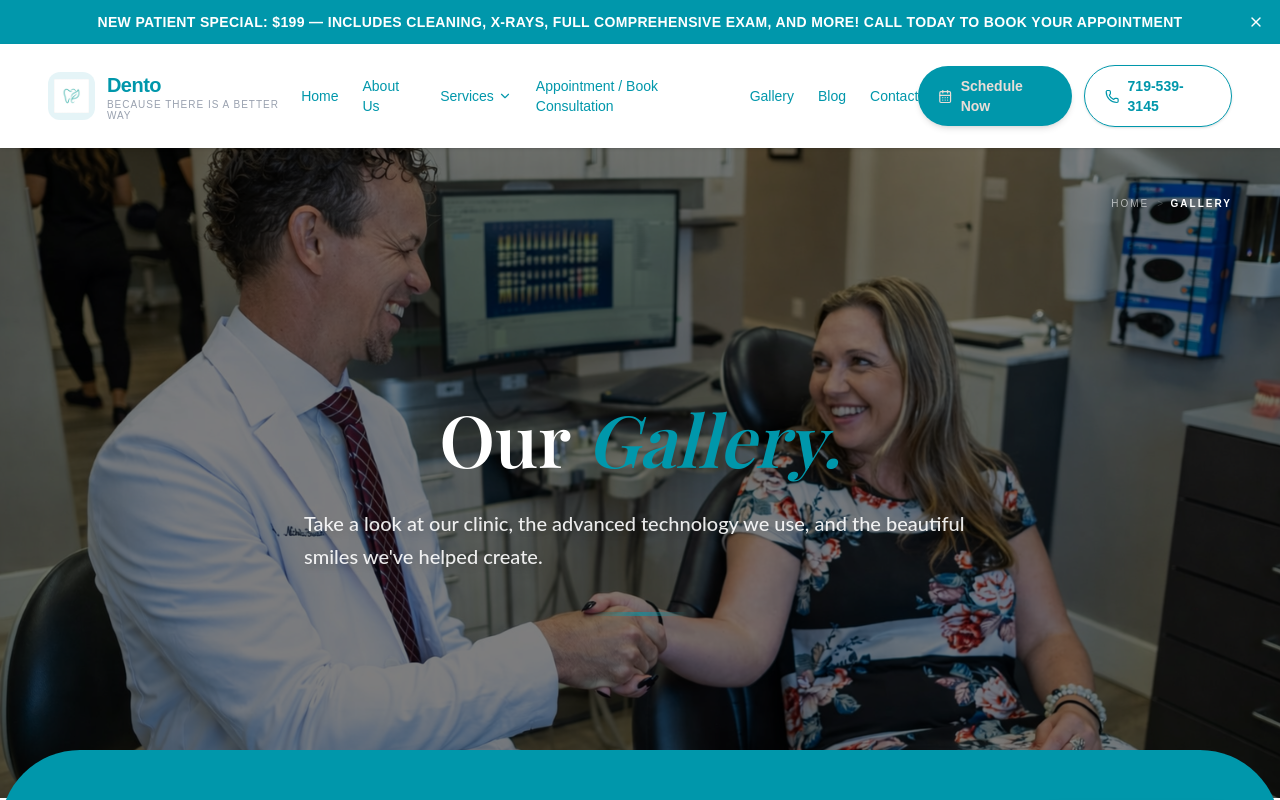
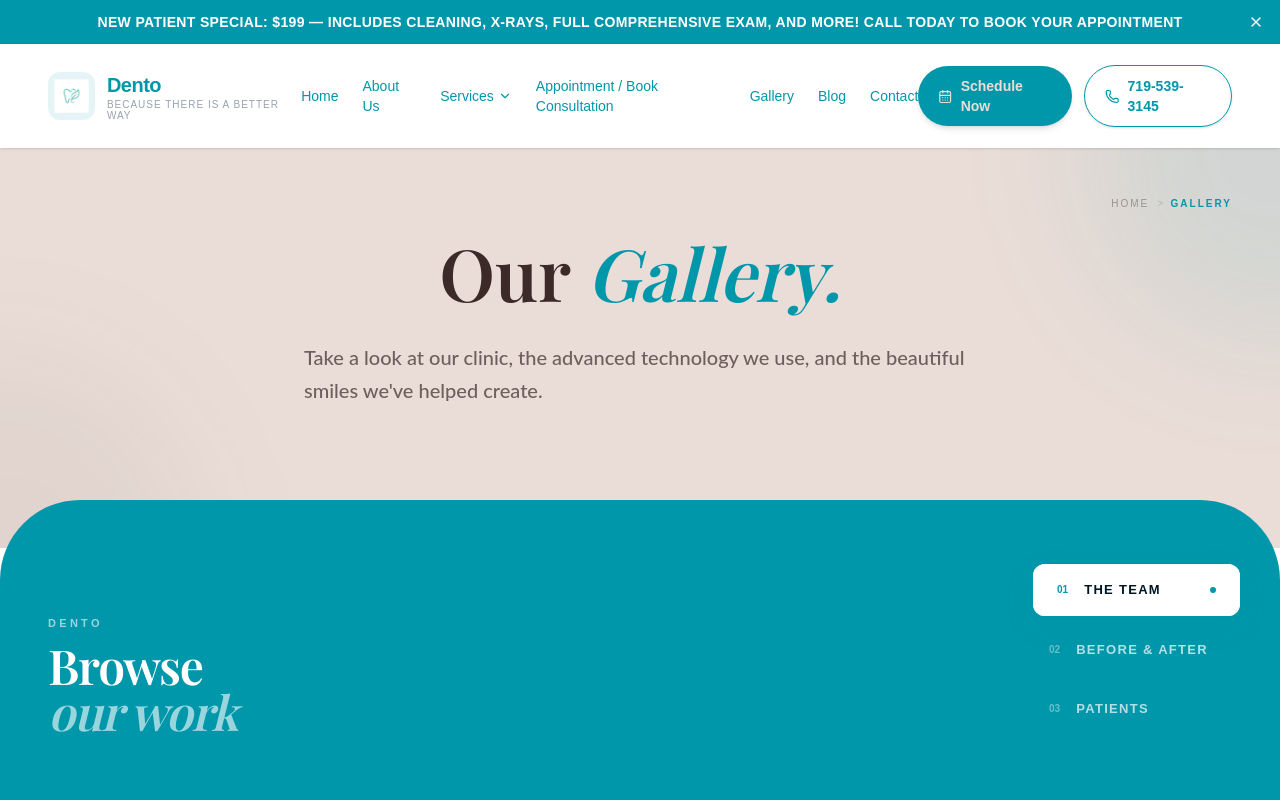
Before and after one commit to Ravalkrushn/Dentist, a Next.js app in the folder frontend/: page /gallery in a window 1280 px wide. Shown: the top 800 px of the page. Built offline with nearby package versions, Linux system fonts and the light colour scheme.

Commit message:
SET UI FOR ALL PAGES

```diff
--- a/frontend/src/app/services/page.tsx
+++ b/frontend/src/app/services/page.tsx
@@ -32,8 +32,8 @@ export default function ServicesPage() {
             <MainNavbar />
 
             {/* Header Section - Styled like Appointment/Gallery */}
-            <section className="relative h-[580px] overflow-hidden bg-[#EADDD7] flex flex-col pt-12">
-                <div className="max-w-[1400px] mx-auto w-full z-20 px-6 lg:px-12">
+            <section className="relative h-[400px] overflow-hidden bg-[#EADDD7] flex flex-col pt-12">
+                <div className="max-w-[1400px] mx-auto px-6 lg:px-12 w-full z-20">
                     <Breadcrumbs
                         items={[
                             { label: "Home", href: "/" },
@@ -45,16 +45,16 @@ export default function ServicesPage() {
                 <div className="absolute top-0 right-0 w-96 h-96 bg-[#0097ab]/10 rounded-full blur-3xl -translate-y-1/2 translate-x-1/2" />
                 <div className="absolute bottom-0 left-0 w-96 h-96 bg-[#3b2a28]/5 rounded-full blur-3xl translate-y-1/2 -translate-x-1/2" />
 
-                <div className="max-w-[1400px] mx-auto text-center relative z-10 px-6 w-full flex-1 flex flex-col justify-center">
+                <div className="max-w-[1400px] mx-auto text-center relative z-10 px-6 w-full flex flex-col pt-4">
                     <h1
                         ref={titleRef}
-                        className="text-5xl md:text-7xl font-[Playfair_Display] text-[#3b2a28] mb-6 leading-tight opacity-0"
+                        className="text-5xl md:text-7xl font-[Playfair_Display] text-[#3b2a28] mb-6 leading-tight opacity-0 font-black"
                     >
                         Our <span className="italic text-[#0097ab]">Services.</span>
                     </h1>
                     <p
                         ref={descRef}
-                        className="text-[#3b2a28]/70 font-[Lato] text-lg md:text-xl max-w-2xl mx-auto leading-relaxed opacity-0"
+                        className="text-[#3b2a28]/70 font-[Lato] text-lg md:text-xl max-w-2xl mx-auto leading-relaxed opacity-0 font-medium"
                     >
                         Comprehensive dental care tailored to your specific needs. From routine cleanings to complete smile makeovers, we ensure a comfortable and professional experience.
                     </p>
--- a/frontend/src/components/AppointmentPage/AppointmentHero.tsx
+++ b/frontend/src/components/AppointmentPage/AppointmentHero.tsx
@@ -23,7 +23,7 @@ export default function AppointmentHero() {
     }, []);
 
     return (
-        <section ref={sectionRef} className="bg-[#EADDD7] h-[580px] text-center relative overflow-hidden flex flex-col pt-12">
+        <section ref={sectionRef} className="bg-[#EADDD7] h-[400px] text-center relative overflow-hidden flex flex-col pt-12">
             <div className="max-w-[1400px] mx-auto px-6 lg:px-12 w-full z-20">
                 <Breadcrumbs
                     items={[
@@ -37,18 +37,16 @@ export default function AppointmentHero() {
             <div className="absolute top-0 right-0 w-96 h-96 bg-[#0097ab]/5 rounded-full blur-3xl -translate-y-1/2 translate-x-1/2" />
             <div className="absolute bottom-0 left-0 w-96 h-96 bg-[#3b2a28]/5 rounded-full blur-3xl translate-y-1/2 -translate-x-1/2" />
 
-            <div className="max-w-4xl mx-auto hero-content relative z-10 flex-1 flex flex-col justify-center">
-                <h1 className="text-5xl md:text-7xl font-[Playfair_Display] text-[#3b2a28] mb-6 leading-tight">
+            <div className="max-w-4xl mx-auto hero-content relative z-10 flex flex-col pt-4">
+                <h1 className="text-5xl md:text-7xl font-[Playfair_Display] text-[#3b2a28] mb-6 leading-tight font-black">
                     Book Your <span className="italic text-[#0097ab]">Visit.</span>
                 </h1>
 
-                <p className="text-[#3b2a28]/70 text-lg md:text-xl font-[Lato] max-w-2xl mx-auto leading-relaxed">
+                <p className="text-[#3b2a28]/70 text-lg md:text-xl font-[Lato] max-w-2xl mx-auto leading-relaxed font-medium">
                     Take the first step towards a healthier, brighter smile.
                     Simple, fast, and stress-free appointment scheduling for the care you deserve.
                 </p>
 
-                {/* Visual Divider */}
-                <div className="w-24 h-1 bg-gradient-to-r from-transparent via-[#0097ab] to-transparent mx-auto mt-10 opacity-30" />
             </div>
         </section>
     );
--- a/frontend/src/components/BlogPage/BlogPage.tsx
+++ b/frontend/src/components/BlogPage/BlogPage.tsx
@@ -40,7 +40,7 @@ export default function BlogSection() {
     return (
         <div ref={sectionRef} className="w-full">
             {/* Header Section part with #E2DED9 */}
-            <section className="w-full h-[501px] bg-[#E2DED9] relative overflow-hidden flex flex-col pt-12">
+            <section className="w-full h-[400px] bg-[#E2DED9] relative overflow-hidden flex flex-col pt-12">
                 <div className="max-w-[1400px] mx-auto px-6 lg:px-12 z-20 w-full">
                     <Breadcrumbs
                         items={[
@@ -49,15 +49,15 @@ export default function BlogSection() {
                         ]}
                     />
                 </div>
-                <div className="max-w-[1400px] mx-auto px-6 lg:px-12 z-10 w-full flex-1 flex items-start justify-center">
-                    <div ref={headerRef} className="text-center space-y-6">
-                        <h1 className="text-[#3b2a28] text-5xl md:text-6xl font-[Playfair_Display] leading-tight">
-                            Relaxation Dental Blog
+                <div className="max-w-[1400px] mx-auto px-6 lg:px-12 z-10 w-full flex items-start justify-center pt-4">
+                    <div ref={headerRef} className="text-center">
+                        <h1 className="text-[#3b2a28] text-5xl md:text-7xl font-[Playfair_Display] leading-tight font-black mb-6">
+                            Dento <span className="italic text-[#0097ab]">Blog.</span>
                         </h1>
-                        <p className="text-[#3b2a28]/60 text-lg md:text-xl font-[Playfair_Display] italic text-center mx-auto">
-                            Expert Dental Tips, News, and Patient Resources
+                        <p className="text-[#3b2a28]/70 text-lg md:text-xl font-[Lato] max-w-2xl mx-auto leading-relaxed font-medium">
+                            Explore our latest insights, professional dental care tips, and news from our clinic.
+                            We&apos;re committed to keeping you informed and empowered on your journey to a healthier smile.
                         </p>
-
                     </div>
                 </div>
             </section>
--- a/frontend/src/components/ContactPage/ContactPage.tsx
+++ b/frontend/src/components/ContactPage/ContactPage.tsx
@@ -67,7 +67,7 @@ export default function ContactPage() {
     return (
         <div ref={sectionRef} className="w-full bg-[#EADDD7]">
             {/* 1. Hero Section - Background #EADDD7 */}
-            <section className="bg-[#EADDD7] h-[580px] text-center relative overflow-hidden flex flex-col pt-12">
+            <section className="bg-[#EADDD7] h-[400px] text-center relative overflow-hidden flex flex-col pt-12">
                 <div className="max-w-[1400px] mx-auto px-6 lg:px-12 w-full z-20">
                     <Breadcrumbs
                         items={[
@@ -79,11 +79,11 @@ export default function ContactPage() {
                 {/* Decorative Orbs to match other heroes */}
                 <div className="absolute top-0 right-0 w-96 h-96 bg-[#0097ab]/10 rounded-full blur-3xl -translate-y-1/2 translate-x-1/2" />
                 <div className="absolute bottom-0 left-0 w-96 h-96 bg-[#3b2a28]/5 rounded-full blur-3xl translate-y-1/2 -translate-x-1/2" />
-                <div className="max-w-4xl mx-auto contact-header w-full flex-1 flex flex-col justify-center relative z-10">
-                    <h1 className="text-5xl md:text-7xl font-[Playfair_Display] text-[#3b2a28] mb-6 leading-tight">
+                <div className="max-w-4xl mx-auto contact-header w-full flex flex-col pt-4 relative z-10">
+                    <h1 className="text-5xl md:text-7xl font-[Playfair_Display] text-[#3b2a28] mb-6 leading-tight font-black">
                         Let's Start a <span className="italic text-[#0097ab]">Conversation.</span>
                     </h1>
-                    <p className="text-[#3b2a28]/70 text-lg md:text-xl font-[Lato] max-w-2xl mx-auto leading-relaxed">
+                    <p className="text-[#3b2a28]/70 text-lg md:text-xl font-[Lato] max-w-2xl mx-auto leading-relaxed font-medium">
                         Have questions or ready to schedule your appointment? We're here to help you achieve the smile of your dreams.
                     </p>
                 </div>
--- a/frontend/src/components/GalleryPage/GalleryHeader.tsx
+++ b/frontend/src/components/GalleryPage/GalleryHeader.tsx
@@ -17,25 +17,15 @@ export default function GalleryHeader() {
     }, []);
 
     return (
-        <section className="relative h-[650px] flex flex-col overflow-hidden pt-12"
+        <section className="relative h-[400px] flex flex-col overflow-hidden pt-12 bg-[#EADDD7]"
                  ref={headerRef}>
-            {/* Parallax Background - stays fixed while scrolling */}
-            <div
-                className="absolute inset-0 z-0"
-                style={{
-                    backgroundImage: "url('/image/ABOUT.png')",
-                    backgroundAttachment: "fixed",
-                    backgroundSize: "cover",
-                    backgroundPosition: "center 35%",
-                }}
-            >
-                {/* Dark overlay for readability */}
-                <div className="absolute inset-0 bg-black/50" />
-            </div>
+
+            {/* Decorative Orbs for premium look */}
+            <div className="absolute top-0 right-0 w-96 h-96 bg-[#0097ab]/10 rounded-full blur-3xl -translate-y-1/2 translate-x-1/2" />
+            <div className="absolute bottom-0 left-0 w-96 h-96 bg-[#3b2a28]/5 rounded-full blur-3xl translate-y-1/2 -translate-x-1/2" />
 
             <div className="max-w-[1400px] mx-auto px-6 lg:px-12 w-full z-20">
                 <Breadcrumbs
-                    light
                     items={[
                         { label: "Home", href: "/" },
                         { label: "Gallery", href: "/gallery", active: true }
@@ -43,23 +33,19 @@ export default function GalleryHeader() {
                 />
             </div>
 
-            <div className="flex-1 flex flex-col items-center justify-center relative z-10 px-6">
+            <div className="flex flex-col items-center pt-4 relative z-10 px-6">
                 <div className="animate-item opacity-0 translate-y-10">
-                    <h1 className="text-5xl md:text-7xl font-[Playfair_Display] text-white mb-6 leading-tight drop-shadow-2xl font-black">
-                        Our <span className="italic text-[#0097ab] drop-shadow-md">Gallery.</span>
+                    <h1 className="text-5xl md:text-7xl font-[Playfair_Display] text-[#3b2a28] mb-6 leading-tight font-black">
+                        Our <span className="italic text-[#0097ab]">Gallery.</span>
                     </h1>
                 </div>
 
                 <div className="animate-item opacity-0 translate-y-10">
-                    <p className="text-white text-lg md:text-xl font-[Lato] max-w-2xl mx-auto leading-relaxed drop-shadow-lg font-medium opacity-90">
+                    <p className="text-[#3b2a28]/70 text-lg md:text-xl font-[Lato] max-w-2xl mx-auto leading-relaxed font-medium">
                         Take a look at our clinic, the advanced technology we use, and the beautiful smiles we&apos;ve helped create.
                     </p>
                 </div>
 
-                {/* Decorative underline */}
-                <div className="animate-item opacity-0 translate-y-10 mt-10 flex justify-center">
-                    <div className="w-24 h-1 bg-gradient-to-r from-transparent via-[#0097ab]/60 to-transparent rounded-full"></div>
-                </div>
             </div>
         </section>
     );
--- a/frontend/src/components/ServicesPage/Service_Hero.tsx
+++ b/frontend/src/components/ServicesPage/Service_Hero.tsx
@@ -21,7 +21,7 @@ export default function Service_Hero({ title, image }: { title: string, image: s
     }, []);
 
     return (
-        <section ref={sectionRef} className="relative h-[60vh] min-h-[500px] flex flex-col pt-12 overflow-hidden bg-[#EADDD7]">
+        <section ref={sectionRef} className="relative h-[400px] flex flex-col pt-12 overflow-hidden bg-[#EADDD7]">
             <div className="max-w-[1400px] mx-auto w-full z-20 px-6 lg:px-12">
                 <Breadcrumbs
                     items={[
@@ -37,18 +37,16 @@ export default function Service_Hero({ title, image }: { title: string, image: s
             <div className="absolute top-0 right-0 w-96 h-96 bg-[#0097ab]/10 rounded-full blur-3xl -translate-y-1/2 translate-x-1/2" />
             <div className="absolute bottom-0 left-0 w-96 h-96 bg-[#3b2a28]/10 rounded-full blur-3xl translate-y-1/2 -translate-x-1/2" />
 
-            <div className="max-w-4xl mx-auto text-center relative z-10 px-6 hero-content">
-                <h1 className="text-5xl md:text-7xl font-[Playfair_Display] text-[#3b2a28] mb-6 leading-tight">
+            <div className="max-w-4xl mx-auto text-center relative z-10 px-6 hero-content flex flex-col pt-4">
+                <h1 className="text-5xl md:text-7xl font-[Playfair_Display] text-[#3b2a28] mb-6 leading-tight font-black">
                     {title.split(' ')[0]} <span className="italic text-[#0097ab]">{title.split(' ').slice(1).join(' ')}.</span>
                 </h1>
 
-                <p className="text-[#3b2a28]/70 text-lg md:text-xl font-[Lato] max-w-2xl mx-auto leading-relaxed">
+                <p className="text-[#3b2a28]/70 text-lg md:text-xl font-[Lato] max-w-2xl mx-auto leading-relaxed font-medium">
                     Personalized care and advanced techniques for your dental needs.
                     Experience a stress-free journey to a healthier smile.
                 </p>
 
-                {/* Visual Divider */}
-                <div className="w-24 h-1 bg-gradient-to-r from-transparent via-[#0097ab] to-transparent mx-auto mt-10 opacity-30" />
             </div>
             </div>
         </section>
```
